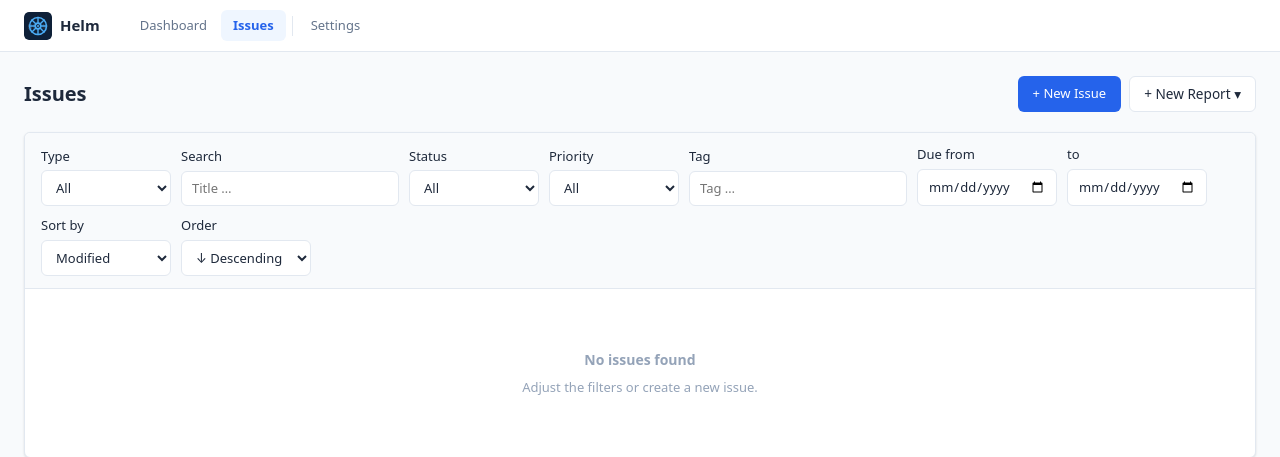
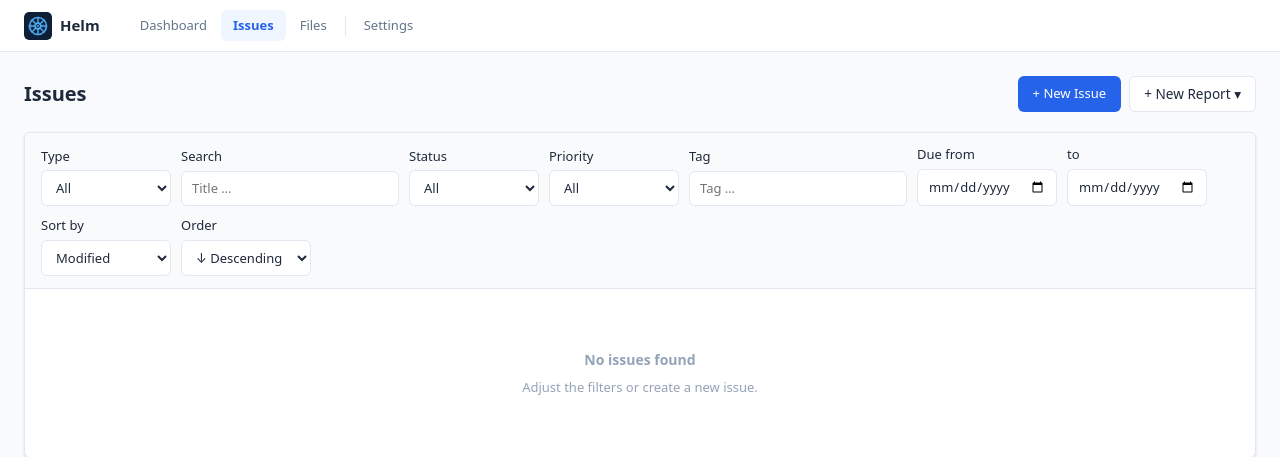
Before and after one commit to qwertz098/helm_lighthouse, a FastAPI app: page /issues in a window 1280 px wide. Shown: the top 457 px of the page. Run offline with FastAPI, Linux system fonts and the light colour scheme; parts of the project's set-up code (start-up, migrations or seed data) failed here and were passed over; some libraries are stand-ins or nearby versions.

Commit message:
feat: Files in the navbar; no Dashboard link in Lighthouse mode
The file browser had no menu entry. Lighthouse has no dashboard router,
so its Dashboard link led to a 404.

Co-Authored-By: Claude Opus 5.5 <noreply@anthropic.com>
Claude-Session: https://claude.ai/code/session_01XuoGh848RzVKT6ymPdm4CY

```diff
--- a/templates/base.html
+++ b/templates/base.html
@@ -18,8 +18,11 @@
       <span class="navbar-title">{% if _mode == 'lighthouse' %}Lighthouse{% else %}Helm{% endif %}</span>
     </div>
     <div class="navbar-links">
+      {% if _mode != 'lighthouse' %}{# Lighthouse has no dashboard router #}
       <a href="/dashboard" class="nav-link {% if active == 'dashboard' %}active{% endif %}">Dashboard</a>
+      {% endif %}
       <a href="/issues" class="nav-link {% if active == 'issues' %}active{% endif %}">Issues</a>
+      <a href="/files" class="nav-link {% if active == 'files' %}active{% endif %}">Files</a>
       <div class="nav-divider"></div>
       <a href="/settings" class="nav-link {% if active == 'settings' %}active{% endif %}">Settings</a>
     </div>
```
